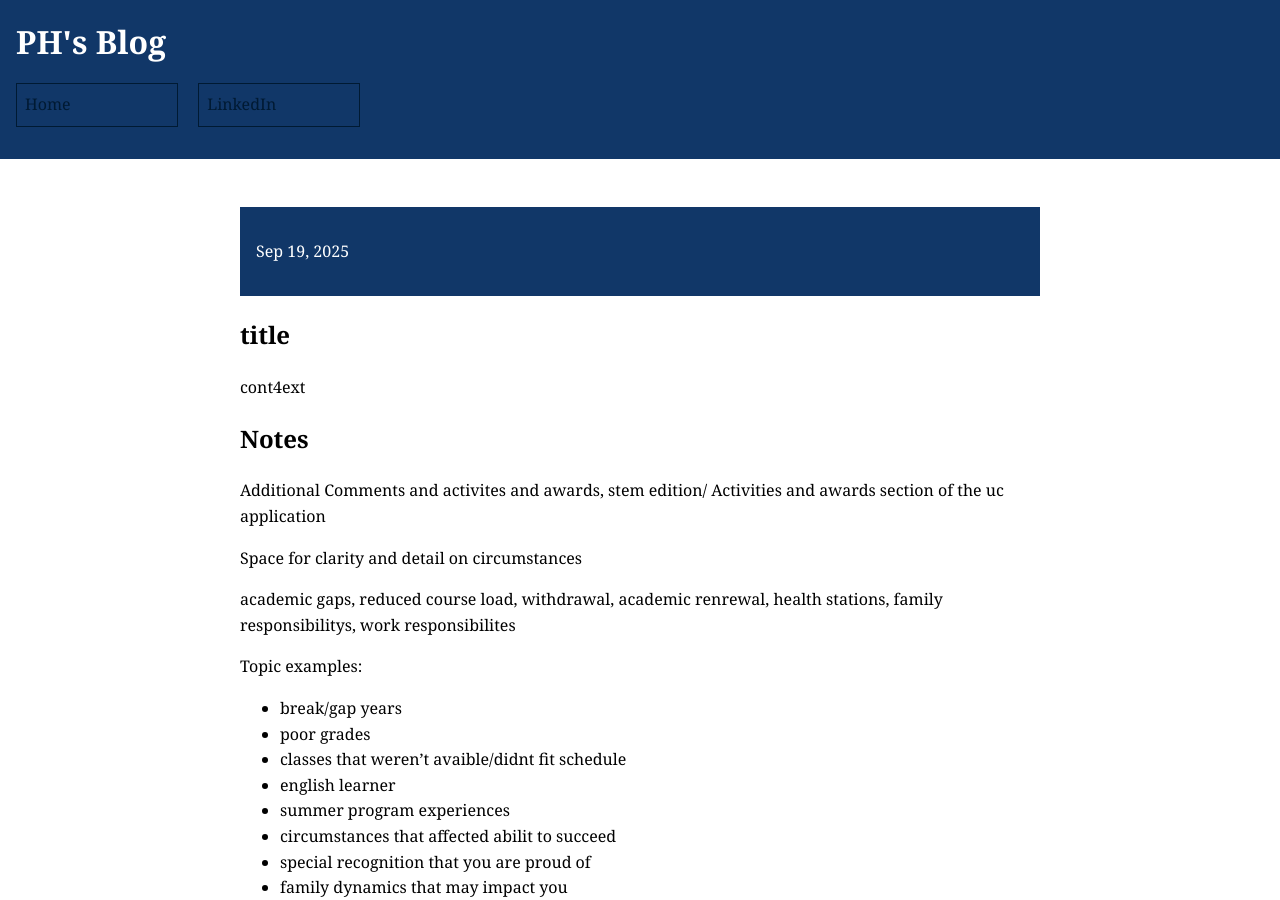
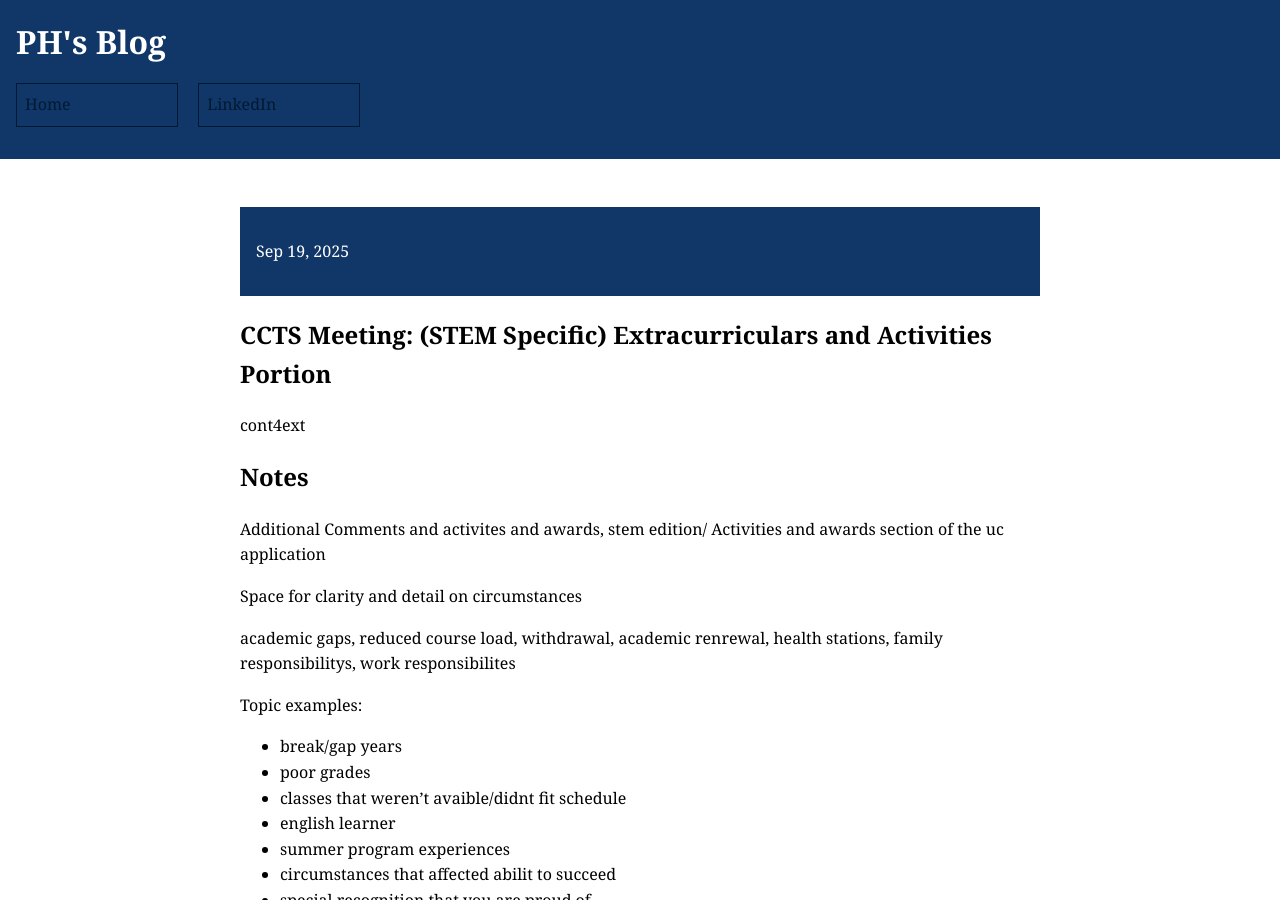
Before and after one commit to CaptainSapphire/PH-s-Blog, a Jekyll site: the page built from _posts/2025-09-19-cctcs-wip.md, in a window 1280 px wide and 900 px high. Built offline with Jekyll 4.4.1, drawn with Linux system fonts in a browser that asks for light colours; our own code applies the rules of GitHub Pages for plain Markdown files.

Commit message:
Update 2025-09-19-cctcs-wip.md

```diff
--- a/_posts/2025-09-19-cctcs-wip.md
+++ b/_posts/2025-09-19-cctcs-wip.md
@@ -1,4 +1,4 @@
-# title
+# CCTS Meeting: (STEM Specific) Extracurriculars and Activities Portion
 cont4ext
 
 ## Notes
```
